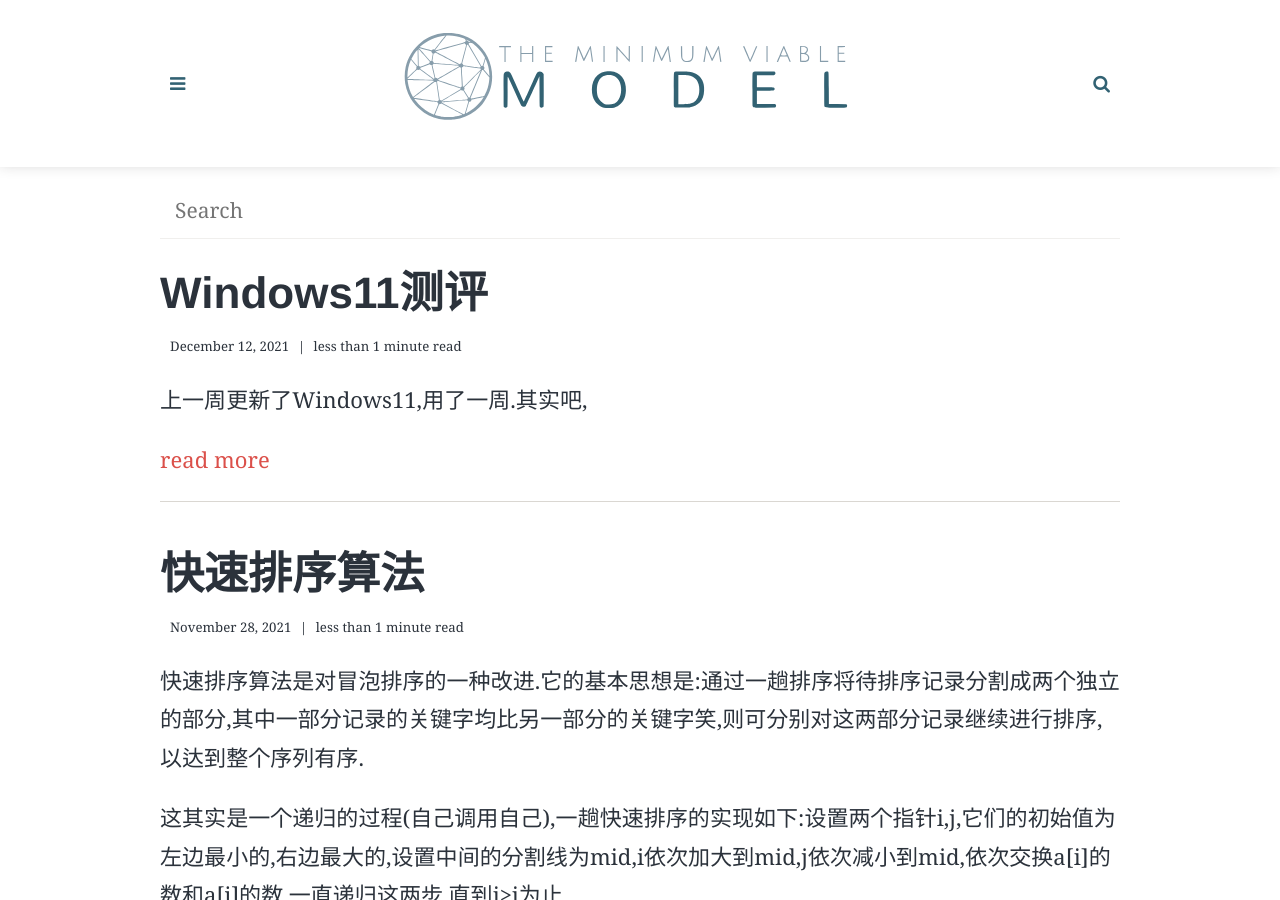
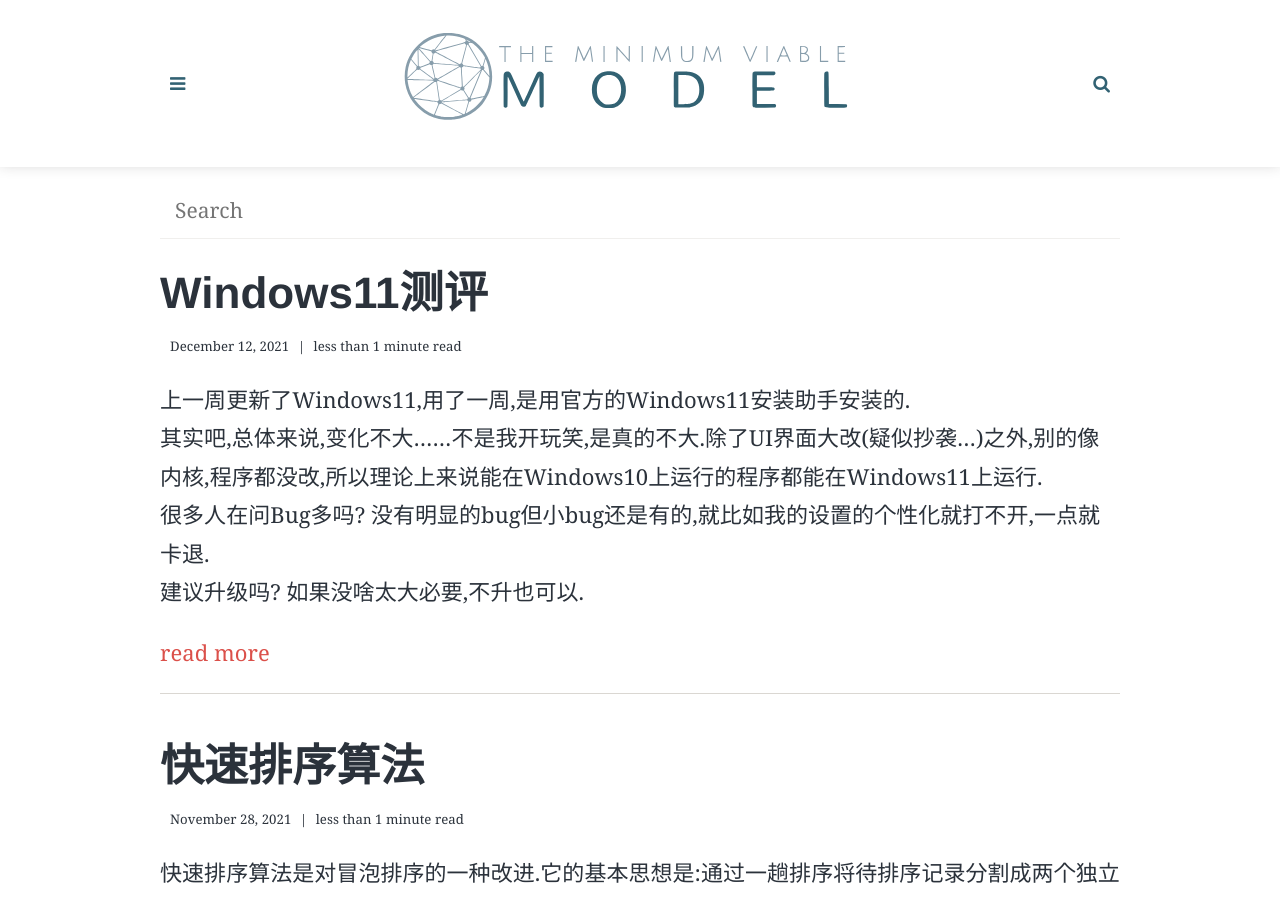
Before and after one commit to Dsmtyu/Dsmtyu.github.io, a Jekyll site: the page built from _pages/archive.html, in a window 1280 px wide and 900 px high. Built offline with Jekyll 4.4.1, drawn with Linux system fonts in a browser that asks for light colours; some web fonts are replaced.

Commit message:
Update 2021-12-12-Windows11测评.md

```diff
--- a/_posts/2021-12-12-Windows11测评.md
+++ b/_posts/2021-12-12-Windows11测评.md
@@ -10,4 +10,10 @@ tags: [Windows11]
 author: Albert
 ---
 # Windows11测评
-上一周更新了Windows11,用了一周.其实吧,
+上一周更新了Windows11,用了一周,是用官方的Windows11安装助手安装的.
+其实吧,总体来说,变化不大......不是我开玩笑,是真的不大.
+![image](..\assets\img\posts\20211212\Windows.png)
+除了UI界面大改(疑似抄袭...)之外,别的像内核,程序都没改,所以理论上来说能在Windows10上运行的程序都能在Windows11上运行.
+![image](..\assets\img\posts\20211212\i.png)
+很多人在问Bug多吗? 没有明显的bug但小bug还是有的,就比如我的设置的个性化就打不开,一点就卡退.
+建议升级吗?  如果没啥太大必要,不升也可以.
```
